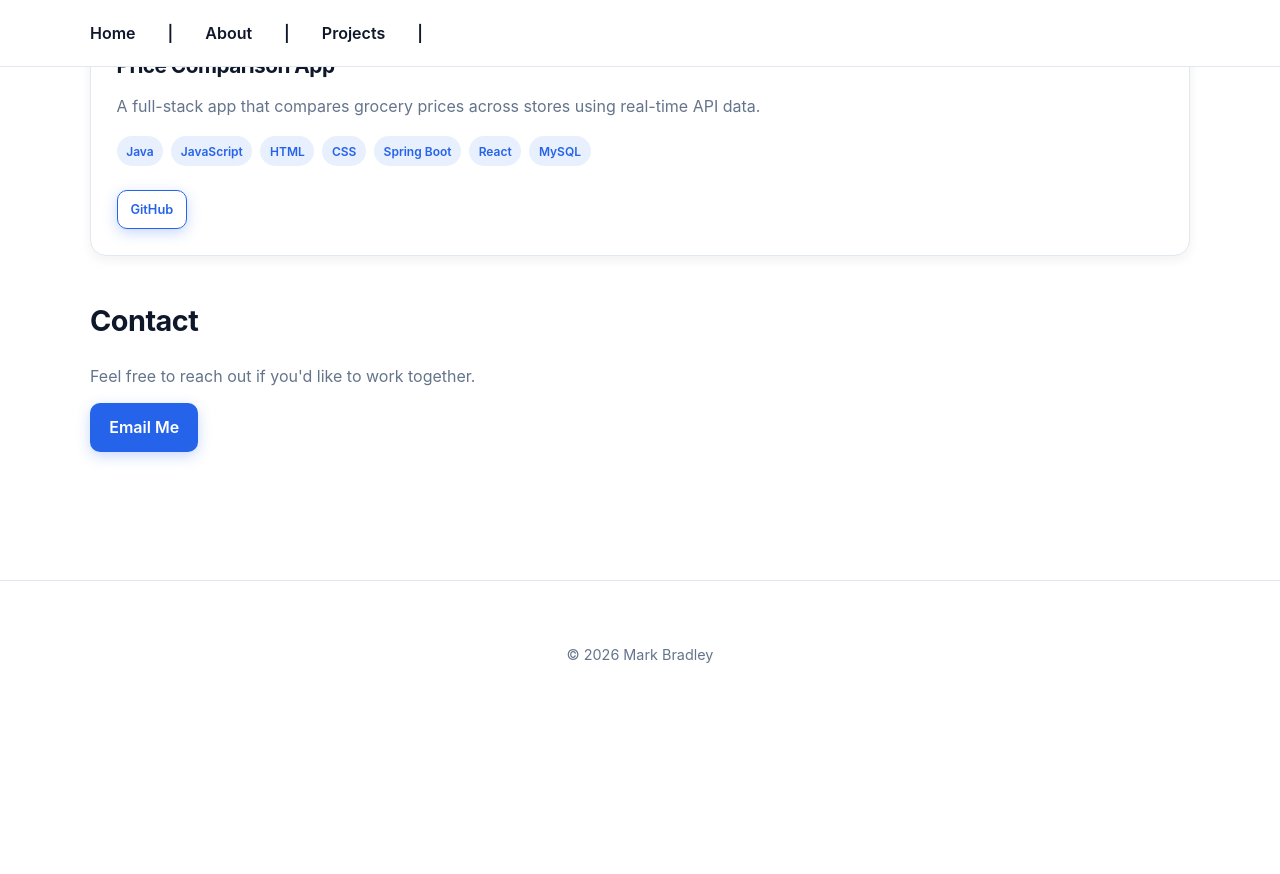
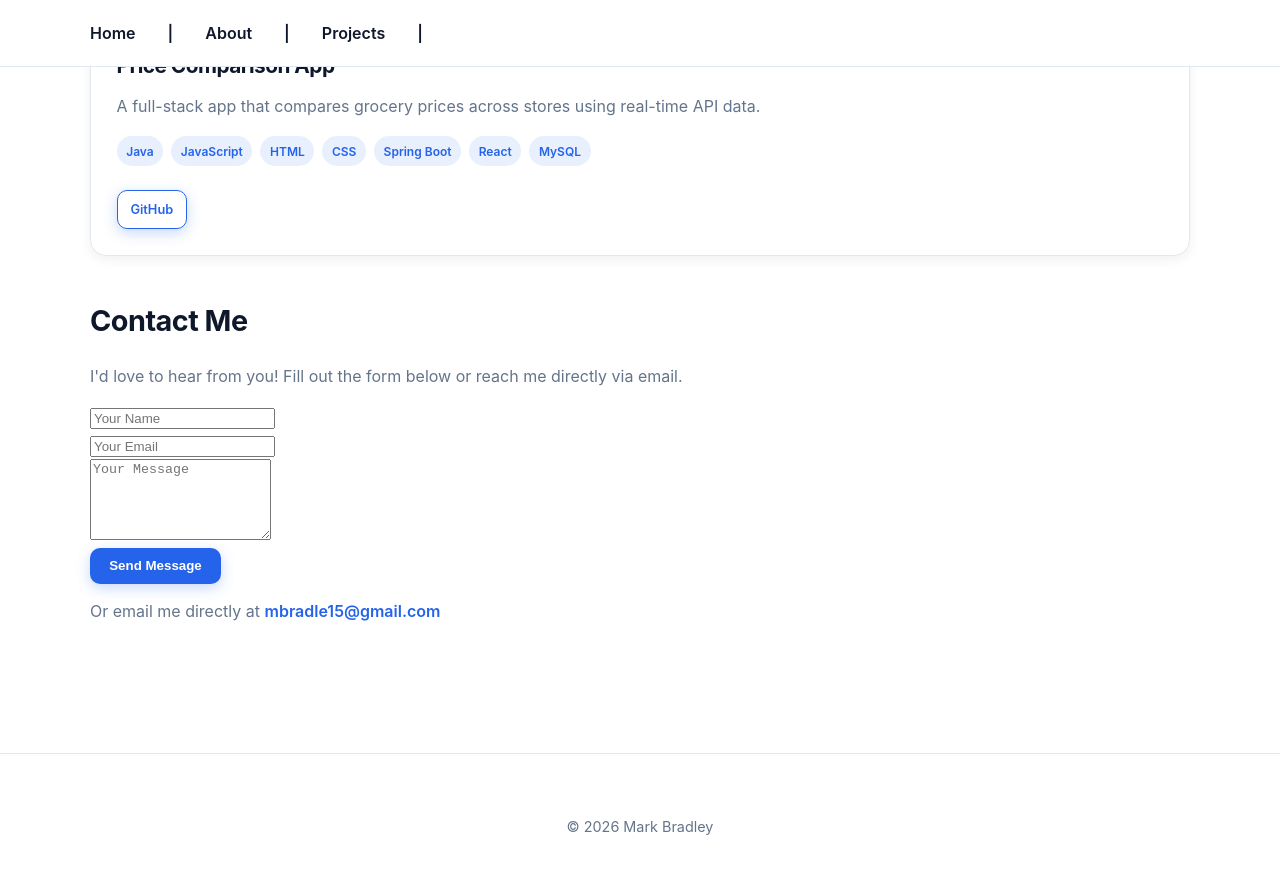
Before and after one commit to mark-bradley1/mark-bradley1.github.io, a Jekyll site: the page built from index.md, in a window 1280 px wide and 900 px high, scrolled down 974 px. Shown: the top 874 px of the window. Built offline with Jekyll 4.4.1, drawn with Linux system fonts in a browser that asks for light colours; before the commit the page ends 1702 px from its top, so only the background shows below that.

Commit message:
Revamp contact section with form and email details
Updated contact section with a form and new messaging.

```diff
--- a/index.md
+++ b/index.md
@@ -67,8 +67,25 @@ title: Home
   </div>
 </section>
 
-<section id="contact" class="fade-in">
-  <h2>Contact</h2>
-  <p>Feel free to reach out if you'd like to work together.</p>
-  <a href="mailto:mbradle15@gmail.com" class="button">Email Me</a>
+<section id="contact" class="fade-in contact-section">
+  <h2>Contact Me</h2>
+  <p>I'd love to hear from you! Fill out the form below or reach me directly via email.</p>
+
+  <form action="https://formspree.io/f/mbdpaprb" method="POST" class="contact-form">
+    <div class="form-group">
+      <input type="text" name="name" placeholder="Your Name" required>
+    </div>
+    <div class="form-group">
+      <input type="email" name="_replyto" placeholder="Your Email" required>
+    </div>
+    <div class="form-group">
+      <textarea name="message" placeholder="Your Message" rows="5" required></textarea>
+    </div>
+    <button type="submit" class="button">Send Message</button>
+  </form>
+
+  <p class="contact-alt">
+    Or email me directly at
+    <a href="mailto:mbradle15@gmail.com">mbradle15@gmail.com</a>
+  </p>
 </section>
```
